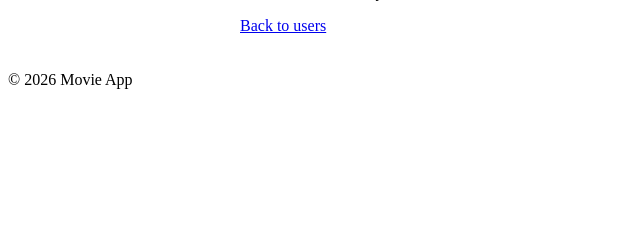
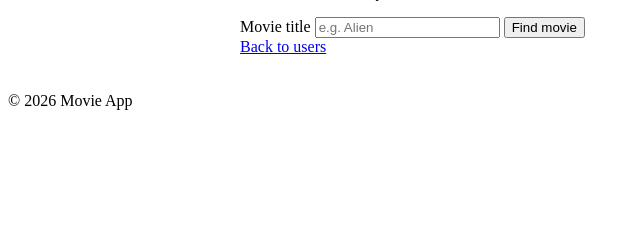
Before and after one commit to thatAxelGuy/MovieWebApp, a Flask app: template templates/movies.html in a window 1280 px wide. Shown: the part 215-455 px from the top of the page, without its empty margins (0-640 px from the left). Run offline with Flask 3, Linux system fonts and the light colour scheme; the template is opened without the code that fills it, so the values that code supplies are empty.

Commit message:
Add movie creation via OMDb

```diff
--- a/app.py
+++ b/app.py
@@ -8,7 +8,8 @@ from dotenv import load_dotenv
 from flask import Flask, flash, redirect, render_template, request, url_for
 
 from data_manager import DataManager
-from models import db
+from models import Movie, db
+from omdb import OMDbAPIError, fetch_movie_details
 
 app = Flask(__name__)
 
@@ -54,6 +55,33 @@ def get_movies(user_id: int):
     return render_template("movies.html", user=user, movies=movies)
 
 
+@app.route("/users/<int:user_id>/movies", methods=["POST"])
+def add_movie(user_id: int):
+    """Handle a movie submission for a user."""
+    user = data_manager.get_user(user_id)
+    if not user:
+        flash("User not found.", "error")
+        return redirect(url_for("index"))
+    query = request.form.get("title", "")
+    query = " ".join(query.split())  # Collapse to single space
+    if not any(char.isalnum() for char in query):
+        flash("Title must contain at least one letter or number.", "error")
+        return redirect(url_for("get_movies", user_id=user_id))
+    try:
+        movie_details = fetch_movie_details(query)
+    except OMDbAPIError:
+        flash("Service unavailable", "error")
+        return redirect(url_for("get_movies", user_id=user_id))
+    if not movie_details:
+        flash(f"No movies found for: {query}.", "error")
+        return redirect(url_for("get_movies", user_id=user_id))
+    movie = Movie(**movie_details, user_id=user_id)
+    data_manager.add_movie(movie)
+    flash(f"'{movie.title}' added to {user.name}'s movie list.", "success")
+
+    return redirect(url_for("get_movies", user_id=user_id))
+
+
 @app.route("/users", methods=["POST"])
 def create_user():
     """Create a new user."""
--- a/templates/movies.html
+++ b/templates/movies.html
@@ -6,10 +6,22 @@
     <h1>{{ user.name }}'s movie list</h1>
     <ul>
         {% for movie in movies %}
-            <li>{{ movie.title }} {% if movie.year %}({{ movie.year }}){% endif %}</li>
+            <li class="movie-item">
+                {% if movie.poster_url %}
+                    <img class="movie-poster" src="{{ movie.poster_url }}"
+                         alt="Poster for {{ movie.title }}" width="100" loading="lazy">
+                {% endif %}
+                {{ movie.title }} {% if movie.year %}({{ movie.year }}){% endif %}
+            </li>
         {% else %}
             <li>{{ user.name }} has no movies yet.</li>
         {% endfor %}
     </ul>
+    <form action="{{ url_for('add_movie', user_id=user.id) }}" method="post" class="add-movie-form">
+        <label for="movie-title">Movie title</label>
+        <input type="text" id="movie-title" name="title" placeholder="e.g. Alien"
+               maxlength="255" required>
+        <button type="submit">Find movie</button>
+    </form>
     <a class="back-to-users" href="{{ url_for('index') }}">Back to users</a>
 {% endblock %}
```
